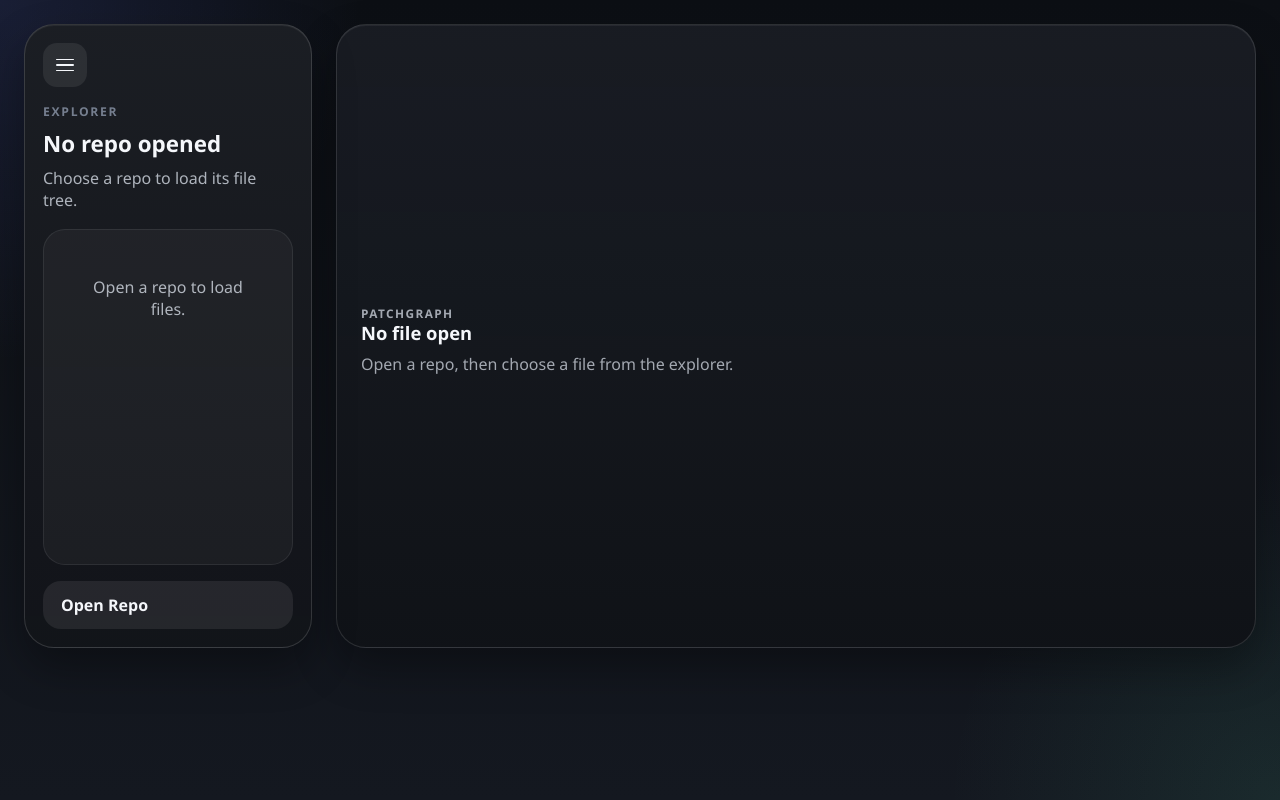
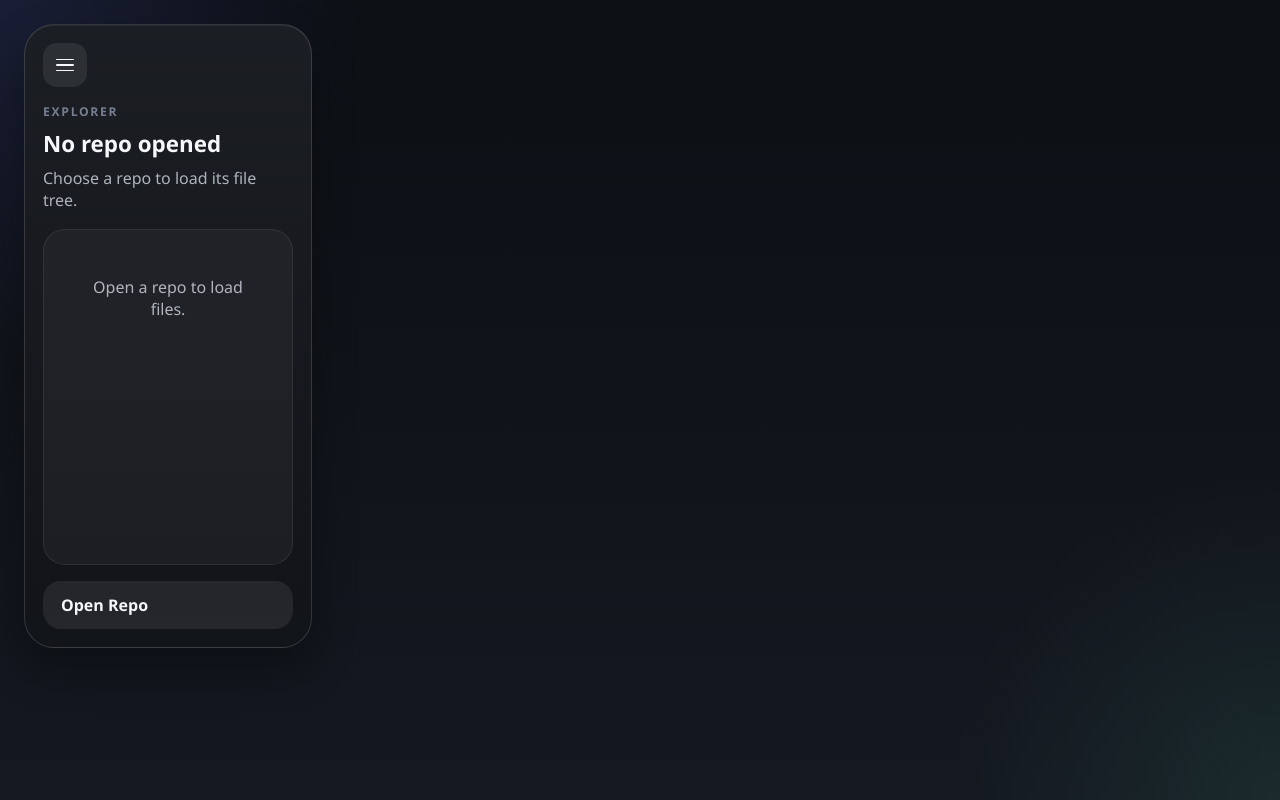
Before and after one commit to akaswenwilk/PatchGraph, a React (Vite) app in the folder frontend/: page / in a window 1280 px wide. Built offline with nearby package versions, Linux system fonts and the light colour scheme.

Commit message:
Hide empty file viewer until a file opens

```diff
--- a/frontend/src/App.tsx
+++ b/frontend/src/App.tsx
@@ -483,26 +483,24 @@ function App() {
 			</aside>
 
 			<main className="workspace">
-				<section className="file-window" aria-label="File viewer">
-					{activeProject === null ? (
-						<div className="workspace-placeholder">
-							<p className="workspace-eyebrow">PatchGraph</p>
-							<h2>No file open</h2>
-							<p>Open a repo, then choose a file from the explorer.</p>
-						</div>
-					) : fileState === 'loading' ? (
+				{fileState === 'loading' ? (
+					<section className="file-window" aria-label="File viewer">
 						<div className="workspace-placeholder">
 							<p className="workspace-eyebrow">Opening file</p>
 							<h2>{activeFilename}</h2>
 							<p>Loading file contents…</p>
 						</div>
-					) : fileState === 'error' ? (
+					</section>
+				) : fileState === 'error' ? (
+					<section className="file-window" aria-label="File viewer">
 						<div className="workspace-placeholder workspace-placeholder-error">
 							<p className="workspace-eyebrow">File error</p>
 							<h2>{activeFilename ?? 'Could not open file'}</h2>
 							<p>{fileError}</p>
 						</div>
-					) : openFile !== null ? (
+					</section>
+				) : openFile !== null && activeProject !== null ? (
+					<section className="file-window" aria-label="File viewer">
 						<>
 							<header className="file-window-header">
 								<div>
@@ -523,14 +521,8 @@ function App() {
 								</div>
 							</div>
 						</>
-					) : (
-						<div className="workspace-placeholder">
-							<p className="workspace-eyebrow">{activeProject.name}</p>
-							<h2>Select a file</h2>
-							<p>The first viewer window will open here.</p>
-						</div>
-					)}
-				</section>
+					</section>
+				) : null}
 			</main>
 
 			{isModalOpen ? (
```
